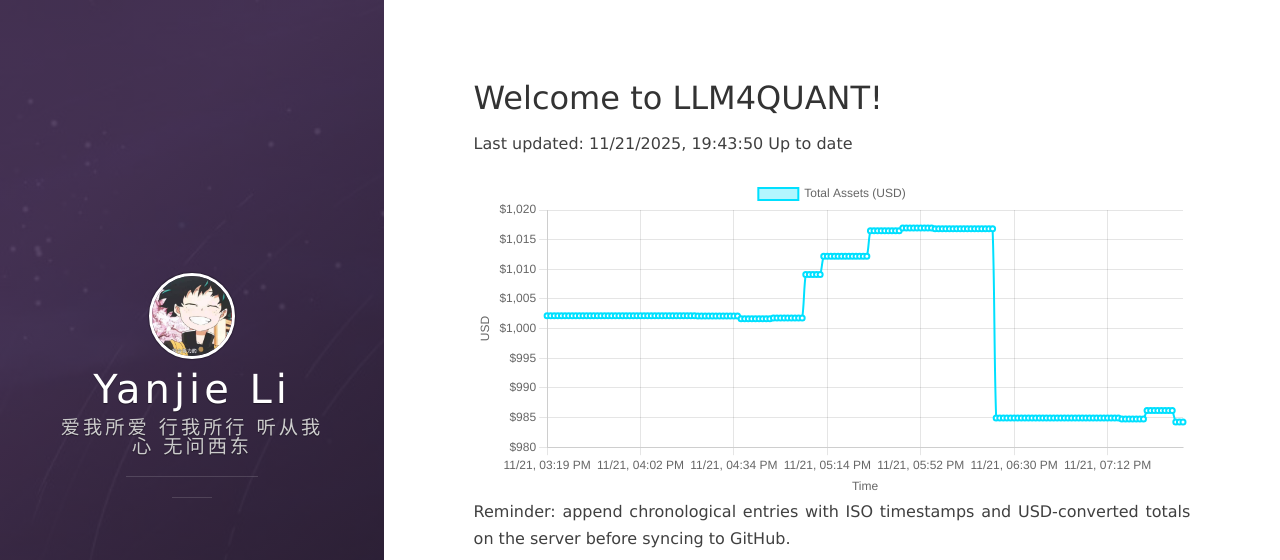
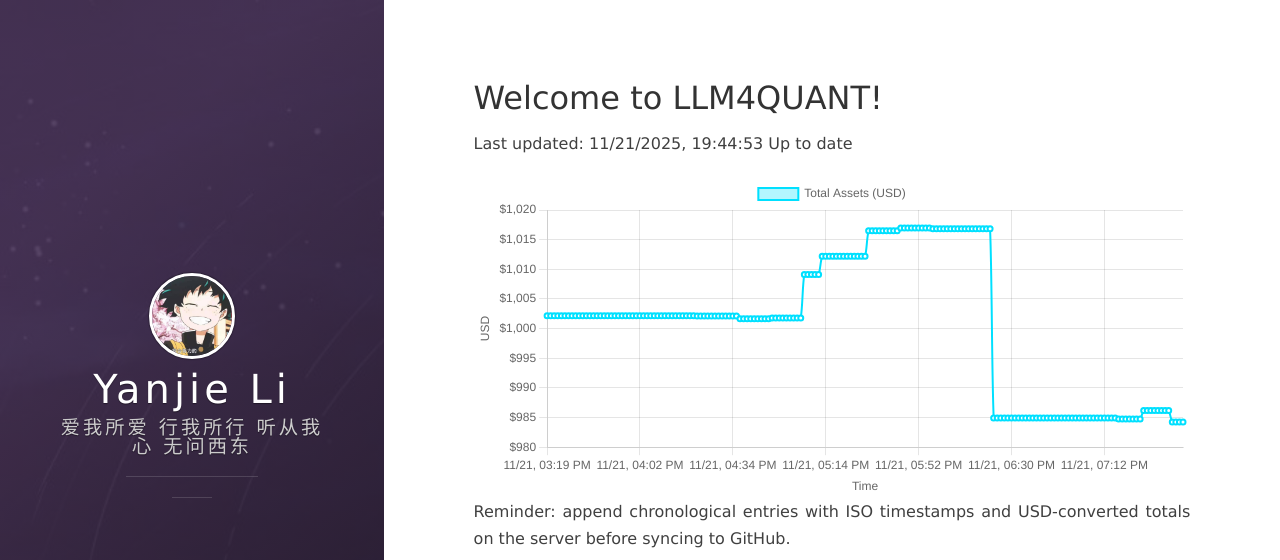
Before and after one commit to leeyegy/leeyegy.github.io, a Jekyll site: the page built from live-trading.html, in a window 1280 px wide and 1000 px high. Shown: the top 560 px of the window. Built offline with Jekyll 4.4.1, drawn with Linux system fonts in a browser that asks for light colours; nearby versions of some CDN libraries.

Commit message:
AccountMonitor: update balance history 2025-11-22T03:44:53+08:00

```diff
--- a/assets/data/binance/balance-history.json
+++ b/assets/data/binance/balance-history.json
@@ -1,5 +1,5 @@
 {
-  "generatedAt": "2025-11-22T03:43:50+08:00",
+  "generatedAt": "2025-11-22T03:44:53+08:00",
   "asset": "total_usd_value",
   "history": [
     {
@@ -713,6 +713,10 @@
     {
       "timestamp": "2025-11-22T03:43:50+08:00",
       "totalUsd": 984.22878225
+    },
+    {
+      "timestamp": "2025-11-22T03:44:53+08:00",
+      "totalUsd": 984.22878225
     }
   ]
 }
```
